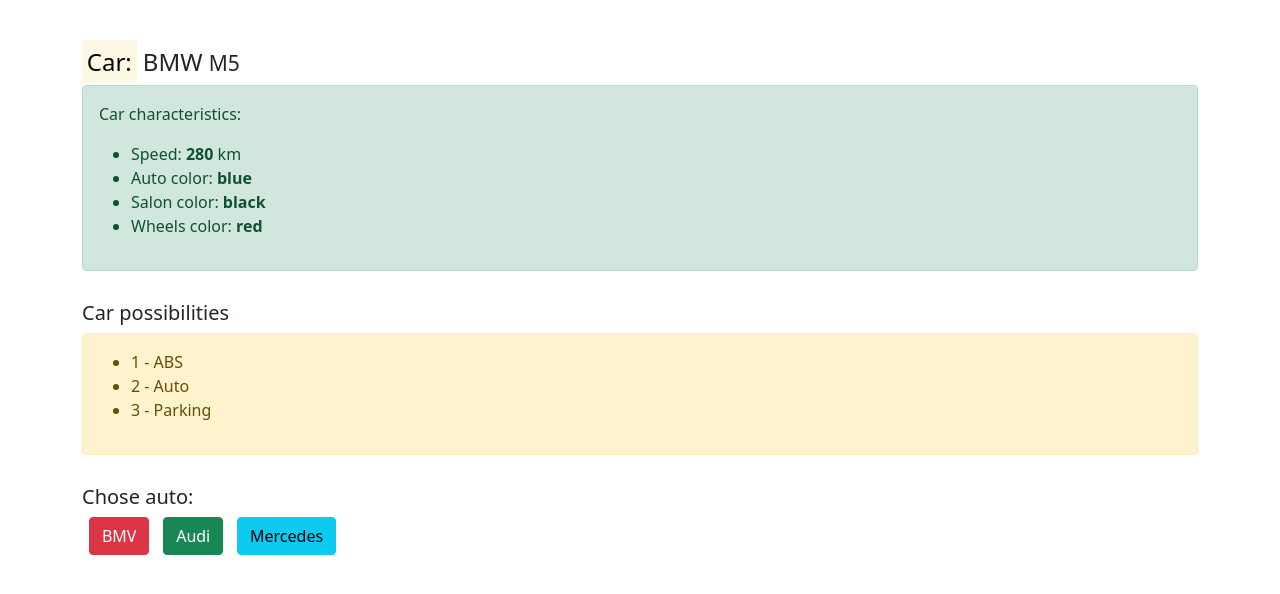
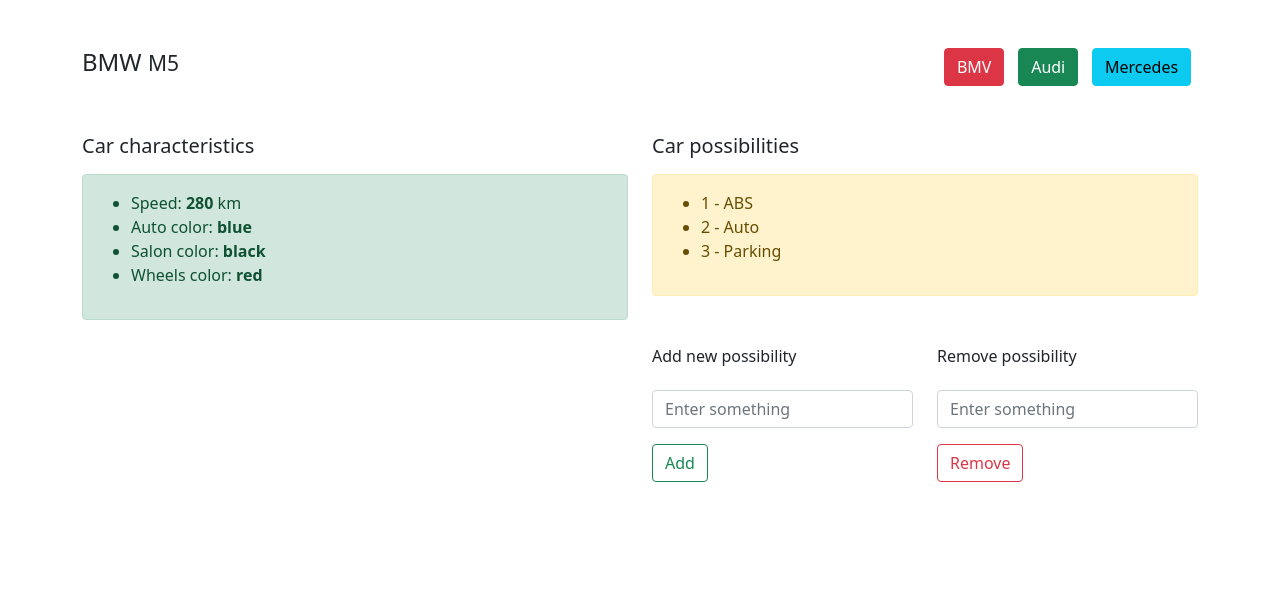
Before and after one commit to MLGMAG/AngularPractice, an Angular app: page / in a window 1280 px wide. Shown: the top 594 px of the page. Built offline with nearby package versions, Linux system fonts and the light colour scheme.

Commit message:
[Feature] Add/remove posibilities

```diff
--- a/src/app/components/car/car.component.html
+++ b/src/app/components/car/car.component.html
@@ -1,22 +1,35 @@
 <div class="container-fluid">
-  <div class="container mt-5 ">
-    <section>
-      <h4>
-        <mark>Car:</mark>
+  <div class="container mt-5">
+
+    <div class="row  mb-5">
+      <h4 class="col-6">
         {{currentCar.name}}
         <small>{{currentCar.model}}</small>
       </h4>
 
+      <div class="offset-3 col-3 d-flex justify-content-around">
+        <button class="btn btn-danger" (click)="carSelect('bmw')">BMV</button>
+        <button class="btn btn-success" (click)="carSelect('audi')">Audi</button>
+        <button class="btn btn-info" (click)="carSelect('mer')">Mercedes</button>
+      </div>
+    </div>
+
+    <div class="row">
+      <section class="col-6">
+        <h5 class="mb-3">Car characteristics</h5>
+
         <div class="alert alert-success">
-        <p>Car characteristics:</p>
           <ul>
             <li>Speed: <strong>{{currentCar.speed}}</strong> km</li>
+
             <li>Auto color:
               <strong>{{currentCar.colors.car}}</strong>
             </li>
+
             <li>Salon color:
               <strong>{{currentCar.colors.salon}}</strong>
             </li>
+
             <li>Wheels color:
               <strong>{{currentCar.colors.wheels}}</strong>
             </li>
@@ -24,8 +37,8 @@
         </div>
       </section>
 
-    <section>
-      <h5>Car possibilities</h5>
+      <section class="col-6">
+        <h5 class="mb-3">Car possibilities</h5>
         <div class="alert alert-warning">
           <ul>
             <li *ngFor="let opt of currentCar.options; let i = index">
@@ -33,17 +46,27 @@
             </li>
           </ul>
         </div>
-    </section>
 
-    <section>
-      <h5>Chose auto:</h5>
-      <div class="row">
-        <div class="col-md-3 d-flex justify-content-around">
-          <button class="btn btn-danger" (click)="carSelect('bmw')">BMV</button>
-          <button class="btn btn-success" (click)="carSelect('audi')">Audi</button>
-          <button class="btn btn-info" (click)="carSelect('mer')">Mercedes</button>
+        <div class="row mt-5">
+          <form class="col-6" (submit)="addOpt(newOption.value)">
+            <div class="form-group">
+              <label for="newOption" class="h6">Add new possibility</label>
+              <input type="text" id="newOption" placeholder="Enter something"
+                     class="form-control mt-3 mb-3" #newOption>
+              <button type="submit" class="btn btn-outline-success">Add</button>
             </div>
+          </form>
+
+          <form class="col-6" (submit)="removeOpt(removeOption.value)">
+            <div class="form-group">
+              <label for="removeOption" class="h6">Remove possibility</label>
+              <input type="text" id="removeOption" placeholder="Enter something"
+                     class="form-control mt-3 mb-3" #removeOption>
+              <button type="submit" class="btn btn-outline-danger">Remove</button>
+            </div>
+          </form>
         </div>
       </section>
     </div>
   </div>
+</div>
--- a/src/app/components/car/car.component.ts
+++ b/src/app/components/car/car.component.ts
@@ -60,6 +60,15 @@ export class CarComponent implements OnInit {
     this.currentCar = (this.carsData.filter(car => car.searchName === carName).pop() as Car);
   }
 
+  addOpt(newOption: string): boolean {
+    this.currentCar.options.unshift(newOption);
+    return false;
+  }
+
+  removeOpt(removeOption: string): boolean {
+    this.currentCar.options = this.currentCar.options.filter(option => option !== removeOption);
+    return false;
+  }
 }
 
 interface Colors {
```
Lines whose indentation alone changed are shown as unchanged.
